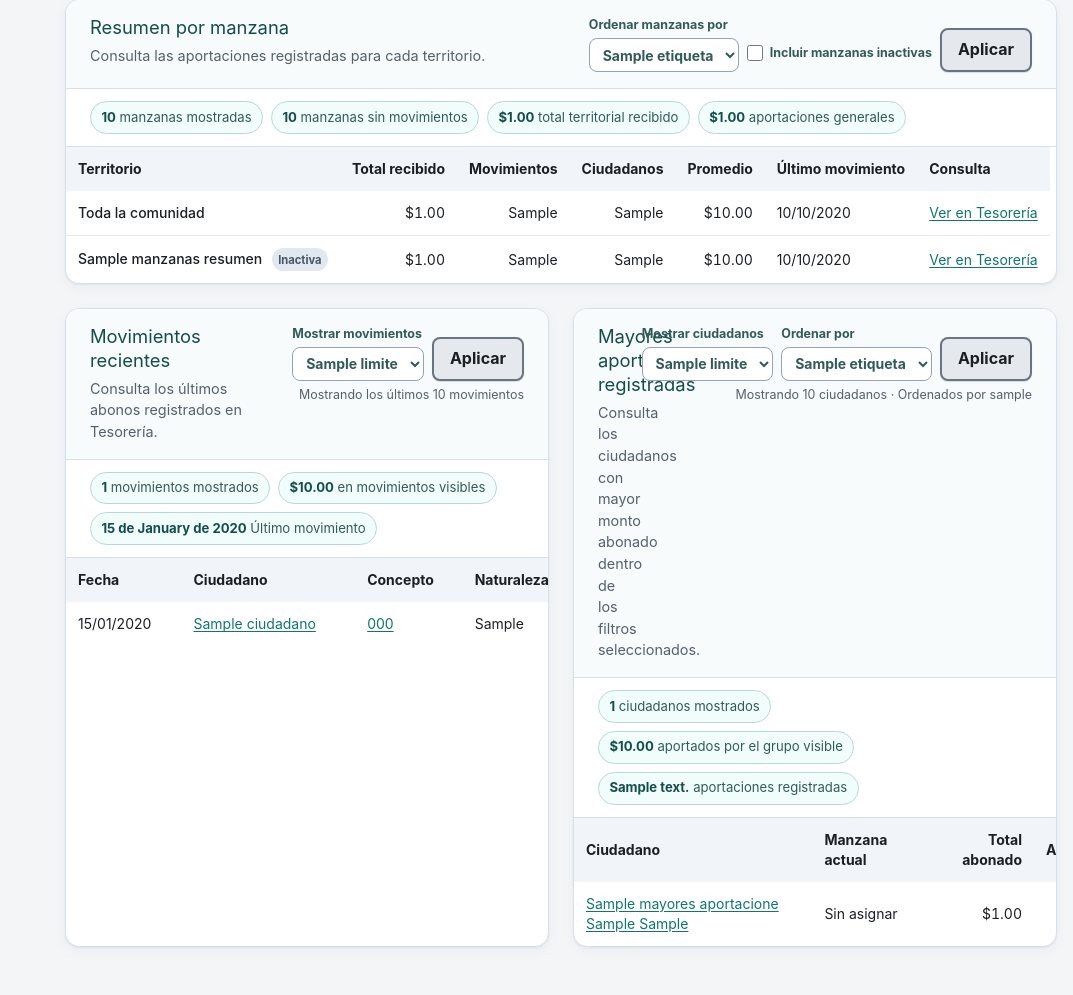
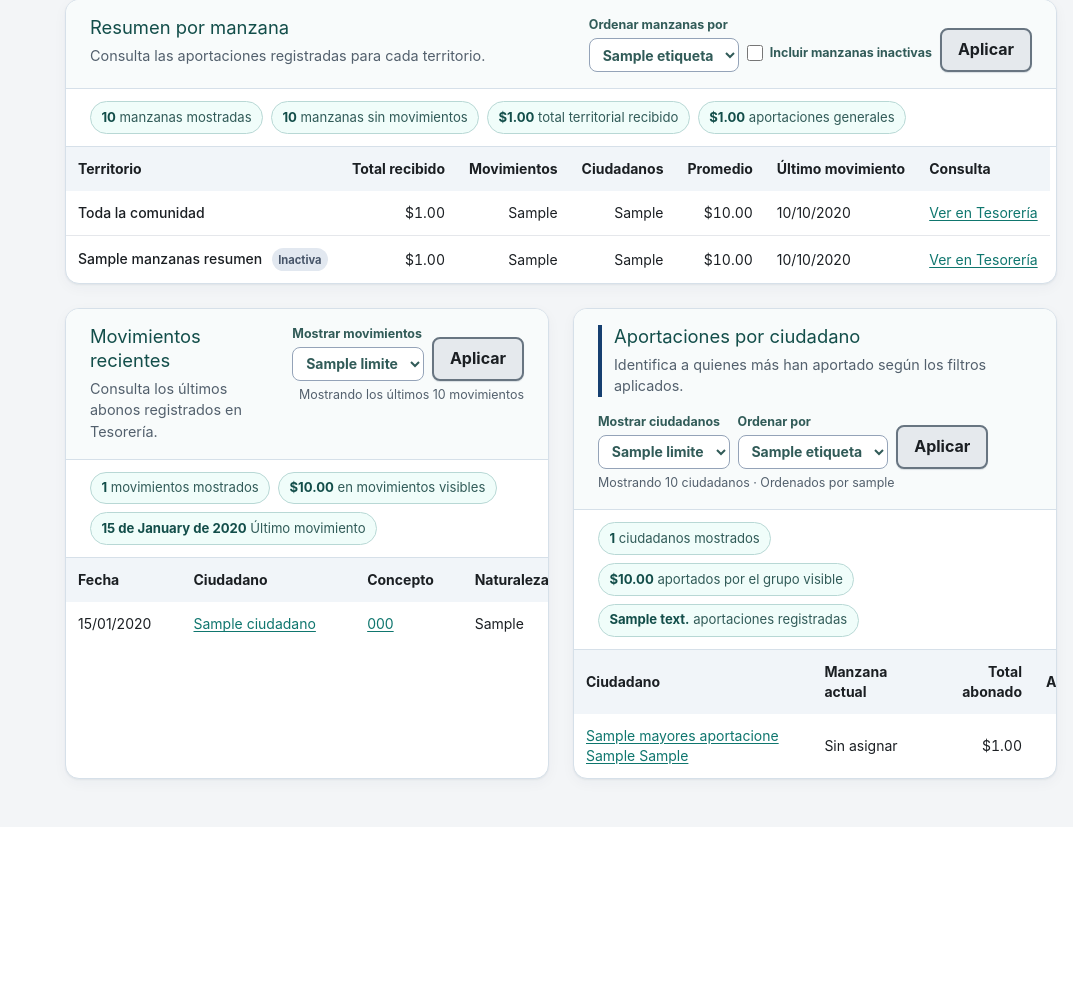
Before and after one commit to adalbertomejia/puebloDigital, a Django app: template templates/dashboard/resumen_aportaciones.html in a window 1280 px wide. Shown: the part 1010-2005 px from the top of the page, without its empty margins (207-1280 px from the left). After the commit the page ends 1802 px from the top, so only its background shows below. Run offline with Django 3.2, Linux system fonts and the light colour scheme; the template is opened without the code that fills it: most values are stand-ins (such as "Sample title", 1, 10 or a date in 2020); some libraries are stand-ins or nearby versions.

Commit message:
Mejora tarjeta de aportaciones por ciudadano

```diff
--- a/apps/tesoreria/tests.py
+++ b/apps/tesoreria/tests.py
@@ -634,7 +634,7 @@ class ResumenAportacionesTests(TestCase):
             ("Aportaciones por concepto", "Agrupa el dinero recibido por concepto, naturaleza y territorio."),
             ("Resumen por manzana", "Consulta las aportaciones registradas para cada territorio."),
             ("Movimientos recientes", "Consulta los últimos abonos registrados en Tesorería."),
-            ("Mayores aportaciones registradas", "Consulta los ciudadanos con mayor monto abonado dentro de los filtros seleccionados."),
+            ("Aportaciones por ciudadano", "Identifica a quienes más han aportado según los filtros aplicados."),
         )
         for titulo, descripcion in textos:
             self.assertContains(response, titulo)
@@ -646,6 +646,7 @@ class ResumenAportacionesTests(TestCase):
         self.assertContains(response, reverse("perfil_ciudadano", args=[self.ana.pk]))
         self.assertContains(response, reverse("exportar_aportaciones_csv"))
         self.assertContains(response, 'name="naturaleza"')
+        self.assertContains(response, "analytics-card--contributors")
         self.assertNotContains(response, "Generar obligaciones")
         self.assertNotContains(response, "Acreditar abono")
 
--- a/static/css/pueblo-digital.css
+++ b/static/css/pueblo-digital.css
@@ -221,6 +221,11 @@ a:hover { text-decoration-thickness: .16em; }
 .analytics-card__empty p { margin: 0; }
 .analytics-card__empty .pd-button { margin-top: var(--pd-space-3); }
 .analytics-card__pagination { display: flex; flex-wrap: wrap; align-items: center; gap: var(--pd-space-2); padding: var(--pd-space-4) var(--pd-space-5); border-top: 1px solid var(--pd-color-border-subtle); }
+.analytics-card--contributors .analytics-card__header { flex-direction: column; }
+.analytics-card--contributors .analytics-card__heading { width: 100%; padding-left: var(--pd-space-3); border-left: 4px solid var(--pd-color-brand); }
+.analytics-card--contributors .analytics-card__controls { width: 100%; }
+.analytics-card--contributors .analytics-local-controls { justify-content: flex-start; }
+.analytics-card--contributors .analytics-local-summary { text-align: left; }
 
 /* Formularios Django heredados: legibles sin rediseñar sus pantallas. */
 form p > label { display: block; margin: 0 0 .3rem; font-weight: 700; }
--- a/templates/dashboard/resumen_aportaciones.html
+++ b/templates/dashboard/resumen_aportaciones.html
@@ -58,8 +58,8 @@
       {% if movimientos_recientes %}<div class="analytics-card__table"><table class="min-w-full text-sm"><thead class="bg-slate-100"><tr><th scope="col" class="p-3 text-left">Fecha</th><th scope="col" class="p-3 text-left">Ciudadano</th><th scope="col" class="p-3 text-left">Concepto</th><th scope="col" class="p-3 text-left">Naturaleza</th><th scope="col" class="p-3 text-left">Territorio</th><th scope="col" class="p-3 text-right">Monto</th></tr></thead><tbody class="divide-y">{% for a in movimientos_recientes %}<tr><td class="p-3">{{ a.fecha|date:'d/m/Y' }}</td><td class="p-3"><a class="text-teal-700 underline" href="{% url 'perfil_ciudadano' a.obligacion.ciudadano_id %}?return_to={{ return_to|urlencode }}">{{ a.obligacion.ciudadano.nombre_completo }}</a></td><td class="p-3"><a class="text-teal-700 underline" href="{% url 'tesoreria_concepto_detalle' a.obligacion.concepto_id %}" aria-label="Ver concepto {{ a.obligacion.concepto.concepto }}">{{ a.obligacion.concepto.concepto }}</a></td><td class="p-3">{{ a.obligacion.concepto.get_naturaleza_display }}</td><td class="p-3">{% include 'dashboard/components/alcance_badge.html' with evento=a.obligacion.concepto %}</td><td class="p-3 text-right tabular-nums">${{ a.monto|floatformat:2 }}</td></tr>{% endfor %}</tbody></table></div>{% else %}{% include 'dashboard/components/analytics/empty_state.html' with message='No hay movimientos recientes con los filtros seleccionados.' %}{% endif %}
     </article>
 
-    <article class="analytics-card" data-analytics-card="ciudadanos" aria-labelledby="ciudadanos-title">
-      <header class="analytics-card__header"><div class="analytics-card__heading"><h2 id="ciudadanos-title" class="analytics-card__title">Mayores aportaciones registradas</h2><p class="analytics-card__description">Consulta los ciudadanos con mayor monto abonado dentro de los filtros seleccionados.</p></div><div class="analytics-card__controls"><form method="get" class="analytics-local-controls" aria-label="Controles locales de mayores aportaciones">{% for field in campos_control_ciudadanos %}<input type="hidden" name="{{ field.name }}" value="{{ field.value }}">{% endfor %}<label for="limite-ciudadanos">Mostrar ciudadanos<select id="limite-ciudadanos" name="limite_ciudadanos">{% for limite in opciones_limite_ciudadanos %}<option value="{{ limite }}" {% if limite == limite_ciudadanos_actual %}selected{% endif %}>{{ limite }}</option>{% endfor %}</select></label><label for="orden-ciudadanos">Ordenar por<select id="orden-ciudadanos" name="orden_ciudadanos">{% for valor, etiqueta in opciones_orden_ciudadanos %}<option value="{{ valor }}" {% if valor == orden_ciudadanos_actual %}selected{% endif %}>{{ etiqueta }}</option>{% endfor %}</select></label><button class="pd-button pd-button--secondary" type="submit">Aplicar</button></form><p class="analytics-local-summary">Mostrando {{ limite_ciudadanos_actual }} ciudadanos · Ordenados por {{ orden_ciudadanos_etiqueta|lower }}</p></div></header>
+    <article class="analytics-card analytics-card--contributors" data-analytics-card="ciudadanos" aria-labelledby="ciudadanos-title">
+      <header class="analytics-card__header"><div class="analytics-card__heading"><h2 id="ciudadanos-title" class="analytics-card__title">Aportaciones por ciudadano</h2><p class="analytics-card__description">Identifica a quienes más han aportado según los filtros aplicados.</p></div><div class="analytics-card__controls"><form method="get" class="analytics-local-controls" aria-label="Controles locales de aportaciones por ciudadano">{% for field in campos_control_ciudadanos %}<input type="hidden" name="{{ field.name }}" value="{{ field.value }}">{% endfor %}<label for="limite-ciudadanos">Mostrar ciudadanos<select id="limite-ciudadanos" name="limite_ciudadanos">{% for limite in opciones_limite_ciudadanos %}<option value="{{ limite }}" {% if limite == limite_ciudadanos_actual %}selected{% endif %}>{{ limite }}</option>{% endfor %}</select></label><label for="orden-ciudadanos">Ordenar por<select id="orden-ciudadanos" name="orden_ciudadanos">{% for valor, etiqueta in opciones_orden_ciudadanos %}<option value="{{ valor }}" {% if valor == orden_ciudadanos_actual %}selected{% endif %}>{{ etiqueta }}</option>{% endfor %}</select></label><button class="pd-button pd-button--secondary" type="submit">Aplicar</button></form><p class="analytics-local-summary">Mostrando {{ limite_ciudadanos_actual }} ciudadanos · Ordenados por {{ orden_ciudadanos_etiqueta|lower }}</p></div></header>
       {% if mayores_aportaciones %}<ul class="analytics-card__metrics" aria-label="Contexto de mayores aportaciones registradas"><li><strong>{{ mayores_aportaciones|length }}</strong> ciudadanos mostrados</li><li><strong>${{ monto_ciudadanos_visible|floatformat:2 }}</strong> aportados por el grupo visible</li><li><strong>{{ aportaciones_ciudadanos_visibles }}</strong> aportaciones registradas</li></ul>{% endif %}
       {% if mayores_aportaciones %}<div class="analytics-card__table"><table class="min-w-full text-sm"><thead class="bg-slate-100"><tr><th scope="col" class="p-3 text-left">Ciudadano</th><th scope="col" class="p-3 text-left">Manzana actual</th><th scope="col" class="p-3 text-right">Total abonado</th><th scope="col" class="p-3 text-right">Aportaciones</th><th scope="col" class="p-3 text-left">Última aportación</th></tr></thead><tbody class="divide-y">{% for c in mayores_aportaciones %}<tr><td class="p-3"><a class="text-teal-700 underline" href="{% url 'perfil_ciudadano' c.obligacion__ciudadano_id %}?return_to={{ return_to|urlencode }}">{{ c.obligacion__ciudadano__nombre }} {{ c.obligacion__ciudadano__apellido_paterno }} {{ c.obligacion__ciudadano__apellido_materno }}</a></td><td class="p-3">{{ c.obligacion__ciudadano__manzana__nombre|default:'Sin asignar' }}</td><td class="p-3 text-right tabular-nums">${{ c.total_abonado|floatformat:2 }}</td><td class="p-3 text-right">{{ c.cantidad_aportaciones }}</td><td class="p-3">{{ c.ultima_aportacion|date:'d/m/Y' }}</td></tr>{% endfor %}</tbody></table></div>{% else %}{% include 'dashboard/components/analytics/empty_state.html' with message='No se encontraron ciudadanos con aportaciones para los filtros seleccionados.' %}{% endif %}
     </article>
```
